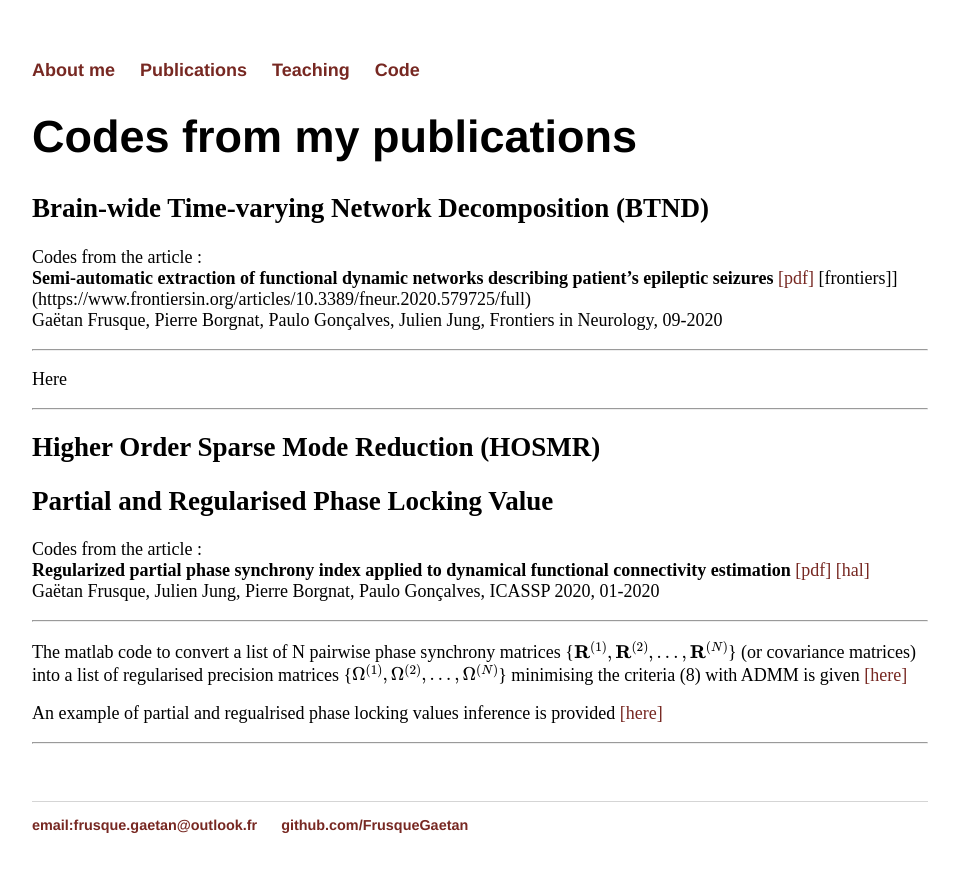
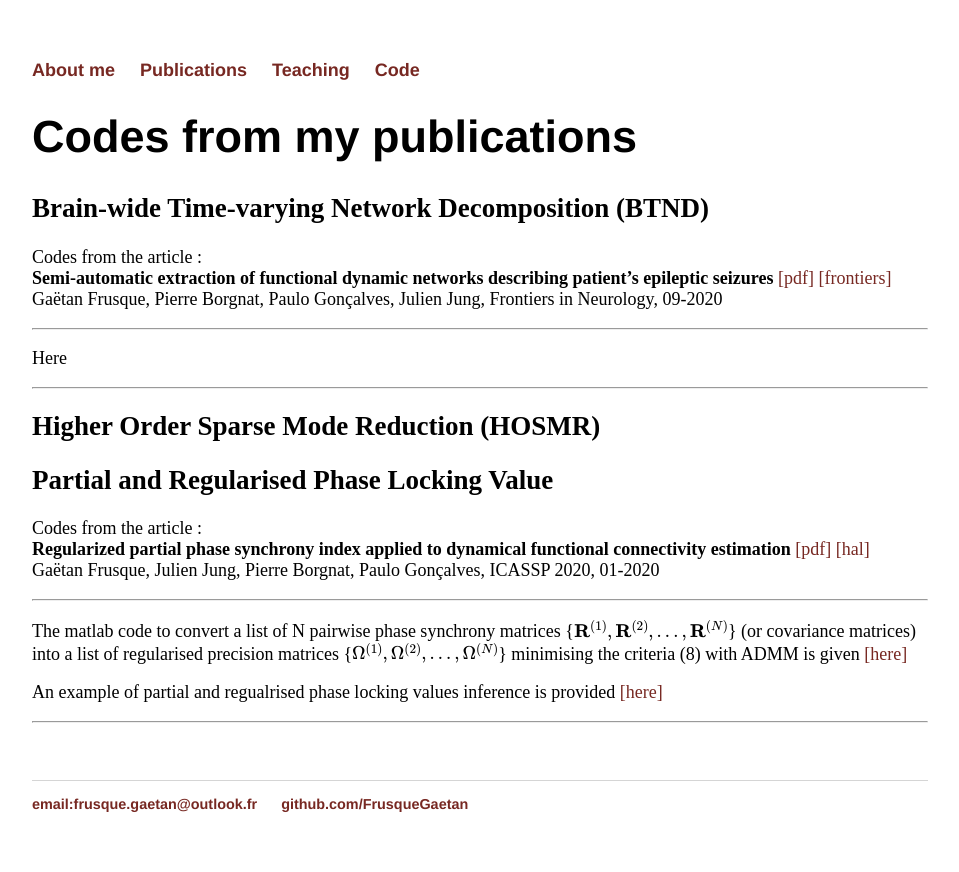
Before and after one commit to FrusqueGaetan/FrusqueGaetan.github.io, a Jekyll site: the page built from Code/index.md, in a window 1280 px wide. Shown: the top 872 px of the page, without its empty margins (160-1119 px from the left). Built offline with Jekyll 4.4.1, drawn with Linux system fonts in a browser that asks for light colours; formulas are drawn with MathJax 3.

Commit message:
frontiers 2

```diff
--- a/Code/index.md
+++ b/Code/index.md
@@ -7,7 +7,7 @@ title: Frusque Gaëtan
 ## Brain-wide Time-varying Network Decomposition (BTND) ##
 
 Codes from the article : \
- **Semi-automatic extraction of functional dynamic networks describing patient's epileptic seizures** [[pdf]](../Support/fneur-11-579725.pdf) [frontiers]](https://www.frontiersin.org/articles/10.3389/fneur.2020.579725/full)\
+ **Semi-automatic extraction of functional dynamic networks describing patient's epileptic seizures** [[pdf]](../Support/fneur-11-579725.pdf) [[frontiers]](https://www.frontiersin.org/articles/10.3389/fneur.2020.579725/full)\
 Gaëtan Frusque, Pierre Borgnat, Paulo Gonçalves, Julien Jung,
 Frontiers in Neurology, 09-2020
 
```
Also changed, not shown: Publications/index.md (+1 -1 lines).
